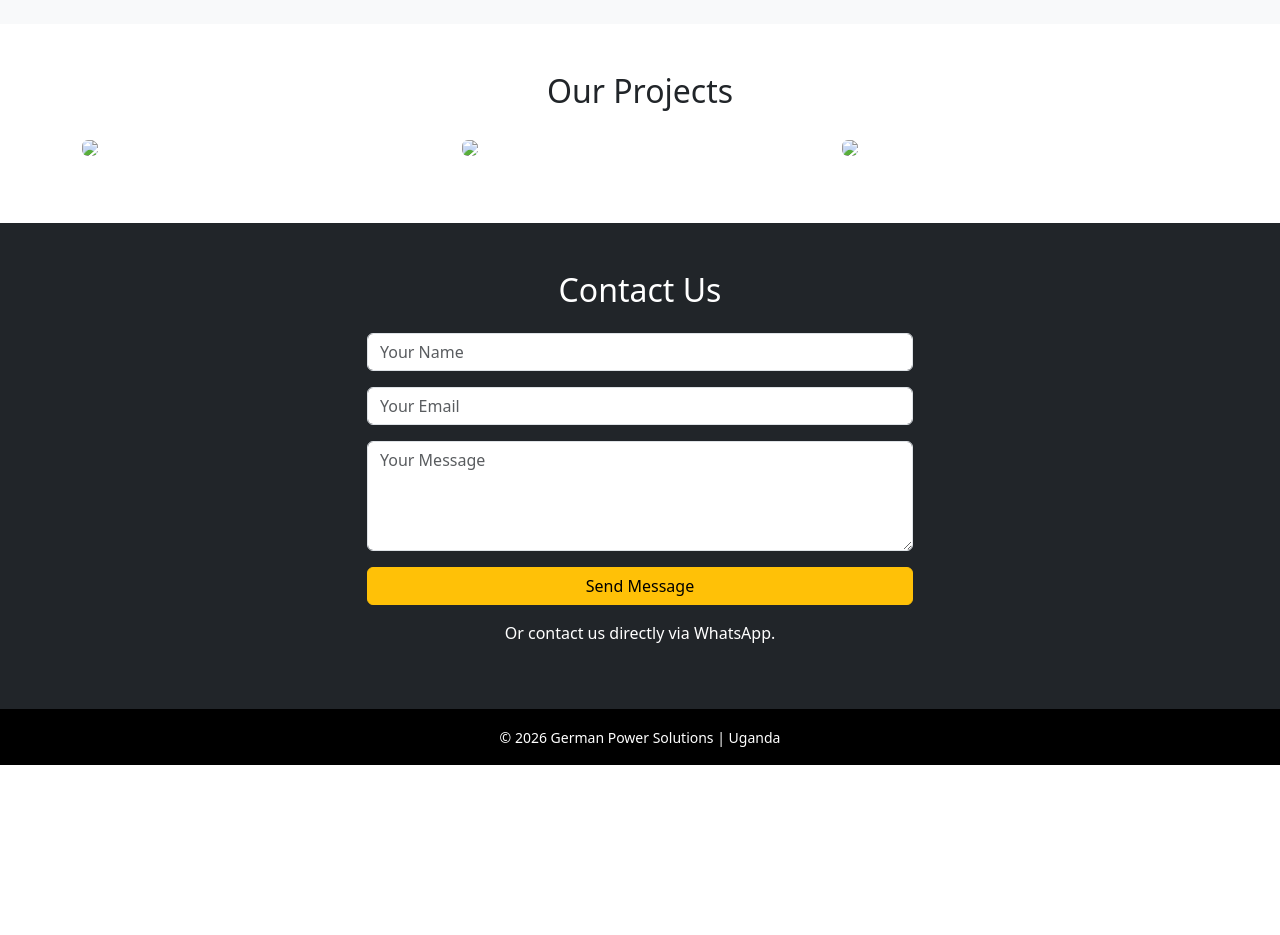
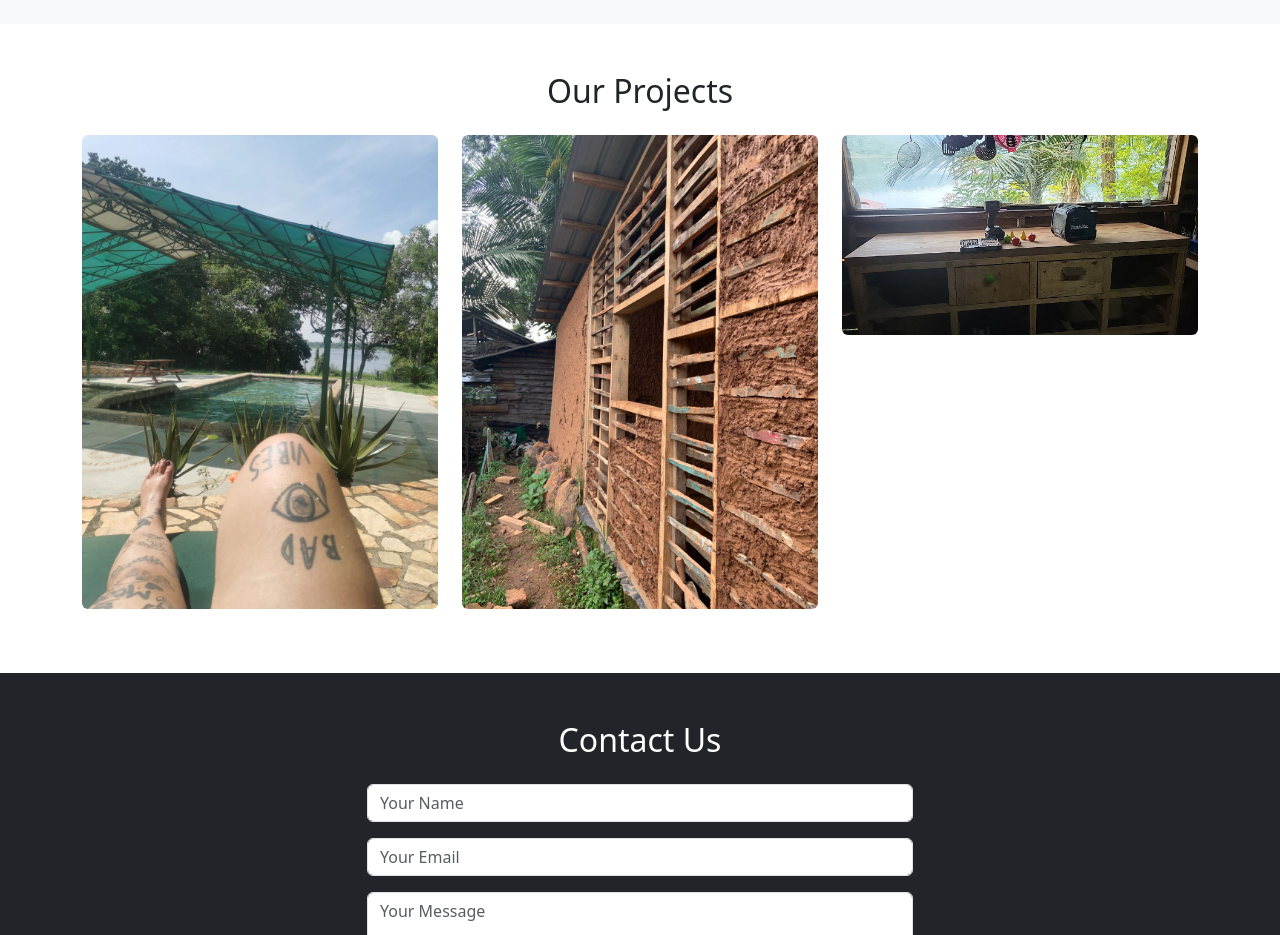
Before and after one commit to walthierer/solar4schools, a plain HTML site: page index.html in a window 1280 px wide. Shown: the part 860-1795 px from the top of the page. Before the commit the page ends 1625 px from the top, so only its background shows below. Drawn offline with nearby package versions, Linux system fonts and the light colour scheme.

Commit message:
content, images

```diff
--- a/index.html
+++ b/index.html
@@ -99,13 +99,13 @@
     <h2 class="text-center mb-4">Our Projects</h2>
     <div class="row">
       <div class="col-md-4 mb-3">
-        <img src="assets/images/project1.jpg" class="img-fluid rounded">
+        <img src="assets/images/electric_pool.jpeg" class="img-fluid rounded" alt="Pool with photovoltaik system">
       </div>
       <div class="col-md-4 mb-3">
-        <img src="assets/images/project2.jpg" class="img-fluid rounded">
+        <img src="assets/images/uganda_baustelle.jpeg" class="img-fluid rounded">
       </div>
       <div class="col-md-4 mb-3">
-        <img src="assets/images/project3.jpg" class="img-fluid rounded">
+        <img src="assets/images/workbanch.jpeg" class="img-fluid rounded">
       </div>
     </div>
   </div>
```
Also changed, not shown: assets/images/electric_pool.jpeg (renamed from assets/images/ electric_pool.jpeg), 1 other file.
